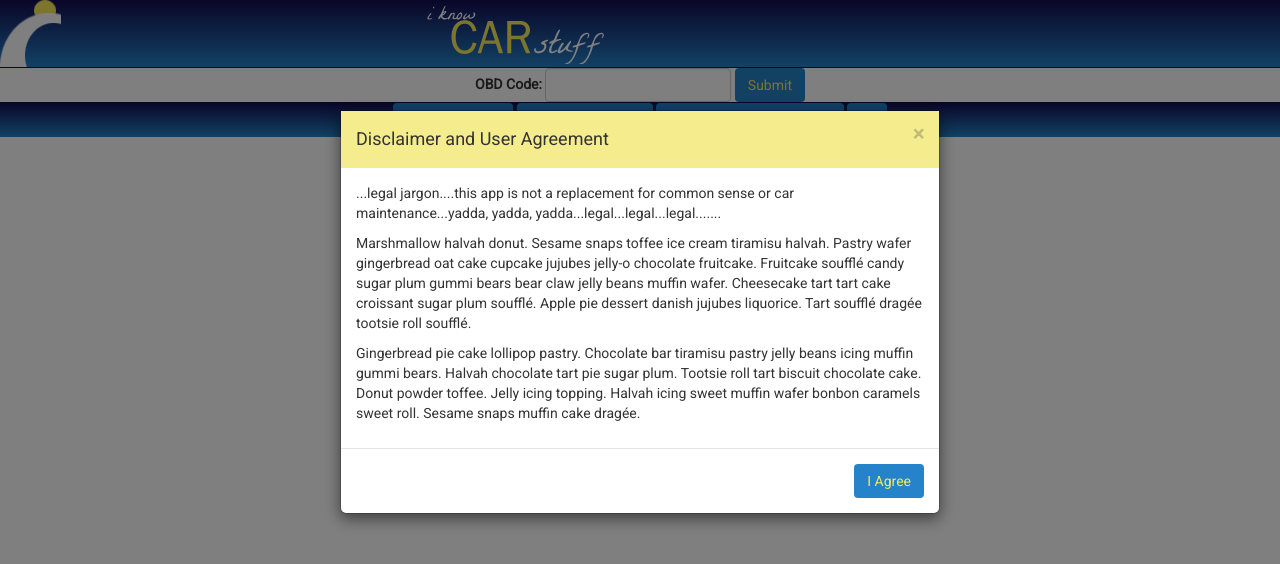
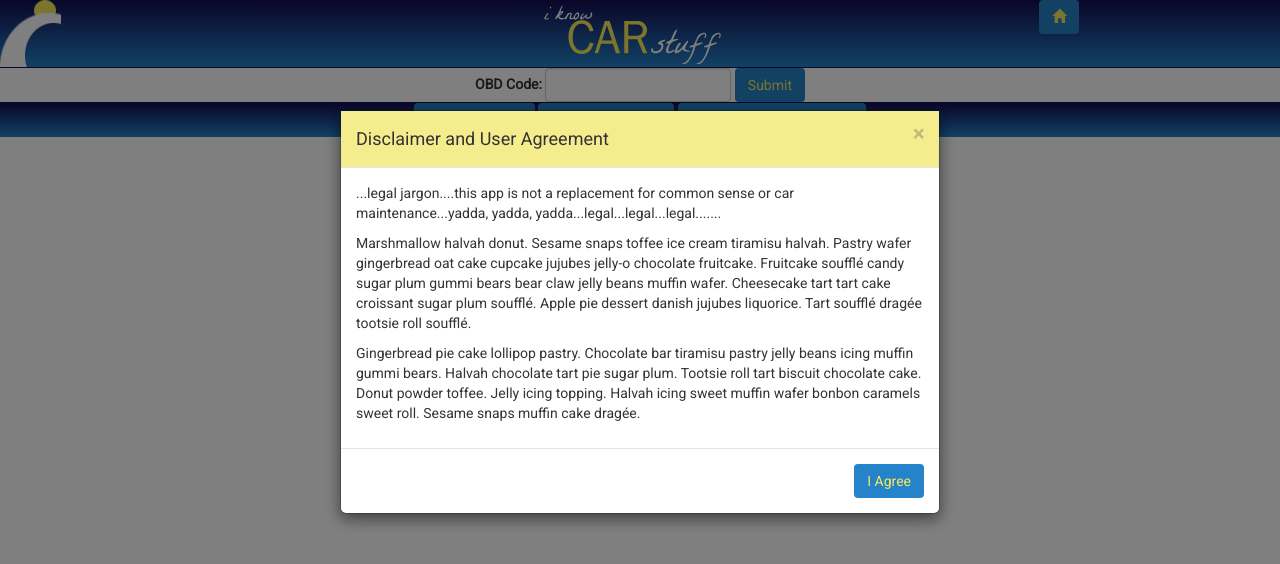
Before and after one commit to CheckEngine/check_engine_app, a website: page views/index.html in a window 1280 px wide. Drawn offline with nearby package versions, Linux system fonts and the light colour scheme; files that its build step writes are made by us from their sources; files whose address does not match are found by name.

Commit message:
Move home button

```diff
--- a/views/index.html
+++ b/views/index.html
@@ -21,7 +21,7 @@
 
 <body>
     <div class="container-fluid">
-        <div class="header row">
+        <div class="header row text-center">
             <div id="top-left-col" class="col-xs-4">
                 <img id="logo" src="images/IKCSlogo.png" alt="">
             </div>
@@ -29,6 +29,7 @@
                 <img id="header-img" src="images/IKCSheader.png" alt="">
             </div>
             <div class="col-xs-4">
+                <button id="homeBtn" type="button" class="btn"><span class="glyphicon glyphicon-home" aria-hidden="true"></span></button>
             </div>
         </div>
     </div>
@@ -70,7 +71,6 @@
         <button type="button" id="callFriend" class="btn">Phone A Friend</button>
         <button type="button" id="callMechanic" class="btn">Call My Mechanic</button>
         <button type="button" id="sendDiagnostic" class="btn">Send Diagnostic Message</button>
-        <button id="homeBtn" type="button" class="btn"><span class="glyphicon glyphicon-home" aria-hidden="true"></span></button>
     </footer>
 
 </body>
```
